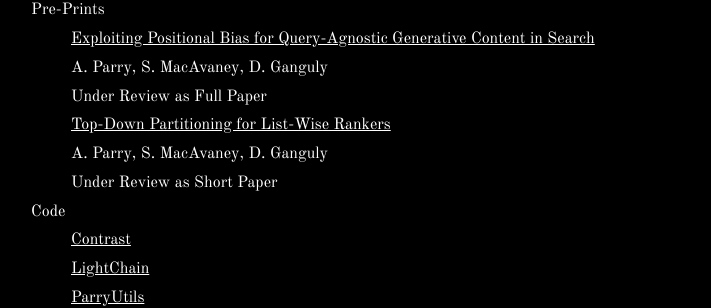
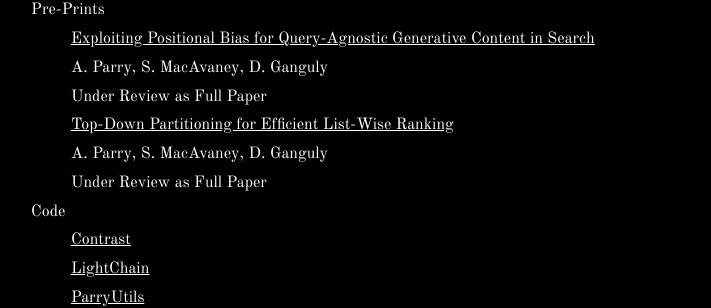
Before and after one commit to Parry-Parry/parry-parry.github.io, a Jekyll site: the page built from index.md, in a window 1280 px wide. Shown: the part 770-1078 px from the top of the page, without its empty margins (299-1010 px from the left). Built offline with Jekyll 4.4.1, drawn with Linux system fonts in a browser that asks for light colours.

Commit message:
add new stuff

```diff
--- a/_data/menu.yml
+++ b/_data/menu.yml
@@ -31,10 +31,10 @@ entries:
         url: https://arxiv.org/abs/2405.00469
       - title: A. Parry, S. MacAvaney, D. Ganguly
       - title: "Under Review as Full Paper"
-      - title: Top-Down Partitioning for List-Wise Rankers
+      - title: Top-Down Partitioning for Efficient List-Wise Ranking
         url: https://parry-parry.github.io/assets/pdf/pivot.pdf
       - title: "A. Parry, S. MacAvaney, D. Ganguly"
-      - title: "Under Review as Short Paper"
+      - title: "Under Review as Full Paper"
   - title: Code
     entries:
       - title: Contrast
```
Also changed, not shown: 1 other file.
